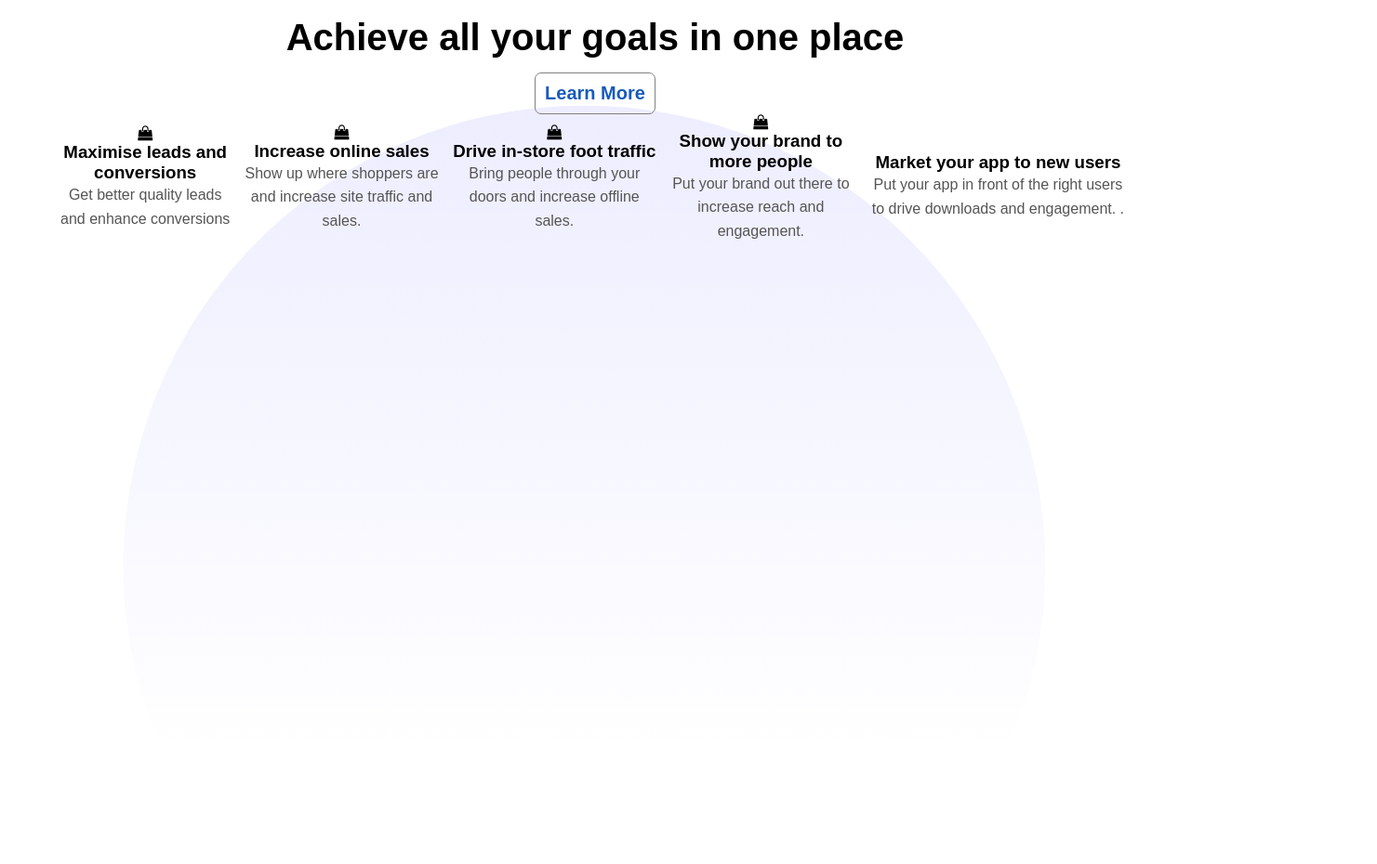
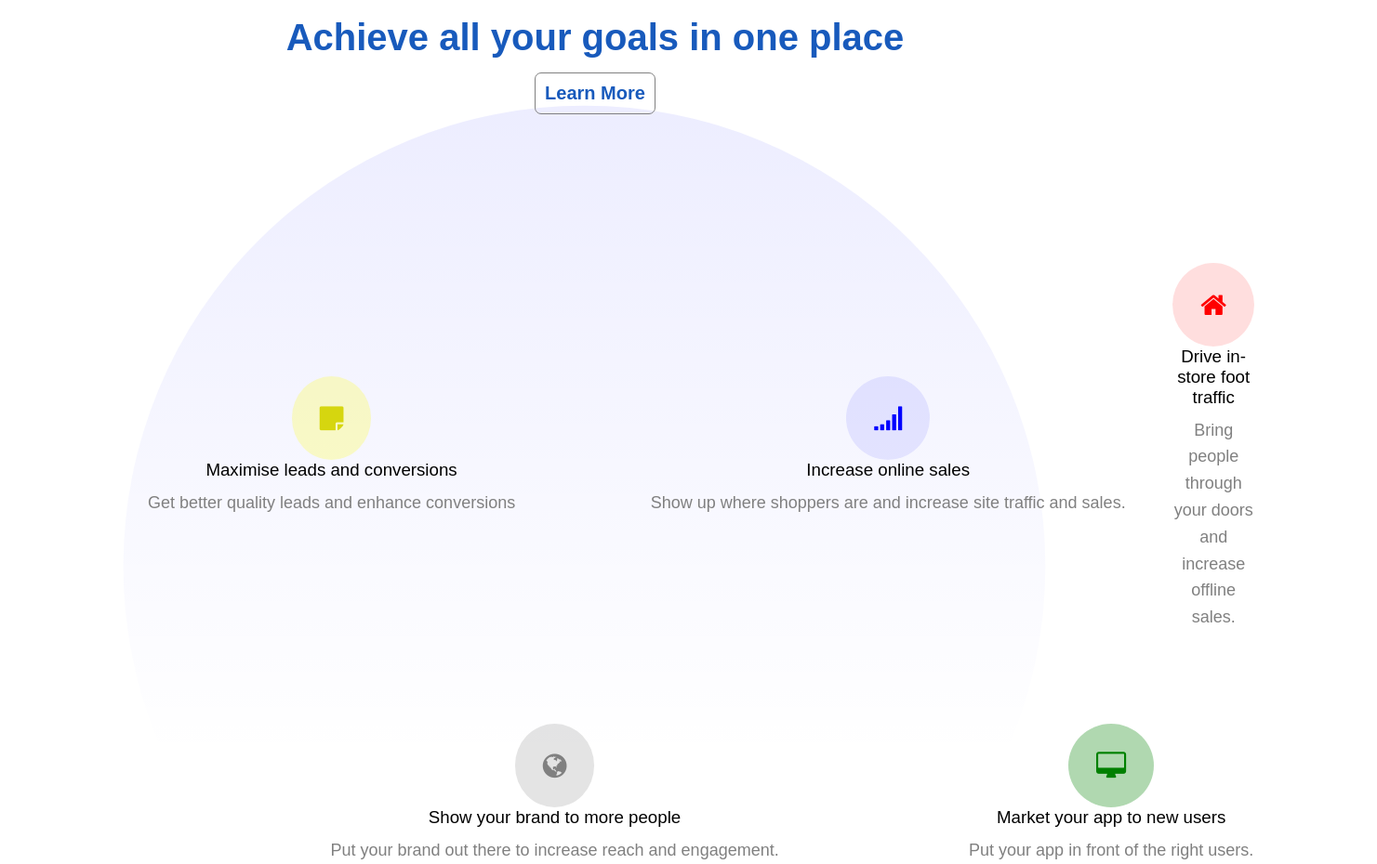
Before and after one commit to amir-mansoor/google-ads-page, a plain HTML site: page index.html in a window 1280 px wide. Shown: the part 1540-2470 px from the top of the page at 93% size, 1481 px wide, since content can reach past the window. Before the commit the page ends 2358 px from the top, so only its background shows below. Drawn offline with Linux system fonts and the light colour scheme.

Commit message:
third section completed

```diff
--- a/index.html
+++ b/index.html
@@ -147,18 +147,18 @@
         <h1>Achieve all your goals in one place</h1>
         <button class="btn btn-outline">Learn More</button>
 
-        <div class="flex">
+        <div class="grid">
           <div>
-            <div class="yellow">
-              <i class="fa fa-shopping-bag"></i>
+            <div class="yellow rounded">
+              <i class="fa fa-sticky-note icons"></i>
             </div>
             <h3>Maximise leads and conversions</h3>
             <p>Get better quality leads and enhance conversions</p>
           </div>
 
           <div>
-            <div class="blue">
-              <i class="fa fa-shopping-bag"></i>
+            <div class="blue rounded">
+              <i class="fa fa-signal icons"></i>
             </div>
             <h3>Increase online sales</h3>
             <p>
@@ -167,30 +167,27 @@
           </div>
 
           <div>
-            <div class="red">
-              <i class="fa fa-shopping-bag"></i>
+            <div class="red rounded">
+              <i class="fa fa-home icons"></i>
             </div>
             <h3>Drive in-store foot traffic</h3>
             <p>Bring people through your doors and increase offline sales.</p>
           </div>
 
-          <div>
-            <div class="gray">
-              <i class="fa fa-shopping-bag"></i>
+          <div class="m-l">
+            <div class="gray rounded">
+              <i class="fa fa-globe icons"></i>
             </div>
             <h3>Show your brand to more people</h3>
             <p>Put your brand out there to increase reach and engagement.</p>
           </div>
 
-          <div>
-            <div class="green">
-              <i class="fa fa-shopping-mobile"></i>
+          <div class="m-l">
+            <div class="green rounded">
+              <i class="fa fa-desktop icons"></i>
             </div>
             <h3>Market your app to new users</h3>
-            <p>
-              Put your app in front of the right users to drive downloads and
-              engagement. .
-            </p>
+            <p>Put your app in front of the right users.</p>
           </div>
         </div>
       </div>
--- a/style.css
+++ b/style.css
@@ -228,6 +228,7 @@ p {
 
 .theme .container h1 {
   font-size: 40px;
+  color: #185abc;
 }
 
 .theme .container {
@@ -251,3 +252,64 @@ p {
   clip-path: circle(50% at 49% 74%);
   z-index: -1;
 }
+
+.grid {
+  display: grid;
+  grid-template-columns: repeat(3, 1fr);
+  margin-top: 10rem;
+  gap: 20px;
+  place-items: center;
+  /* text-align: center; */
+}
+
+.grid > div > h3 {
+  font-weight: normal;
+}
+
+.grid > div > p {
+  margin-top: 10px;
+  color: gray;
+  font-size: 18px;
+}
+
+.m-l {
+  margin-left: 30rem;
+  width: 100%;
+  margin-top: 5rem;
+}
+
+.rounded {
+  width: fit-content;
+  padding: 30px;
+  border-radius: 50%;
+  display: inline-block;
+}
+
+.yellow {
+  background-color: rgba(255, 255, 0, 0.225);
+  color: rgb(214, 214, 15);
+}
+
+.red {
+  background-color: rgba(255, 0, 0, 0.13);
+  color: red;
+}
+
+.blue {
+  background-color: rgba(0, 0, 255, 0.084);
+  color: blue;
+}
+
+.gray {
+  background-color: rgba(128, 128, 128, 0.216);
+  color: gray;
+}
+
+.green {
+  background-color: rgba(0, 128, 0, 0.309);
+  color: green;
+}
+
+.icons {
+  font-size: 30px !important;
+}
```
